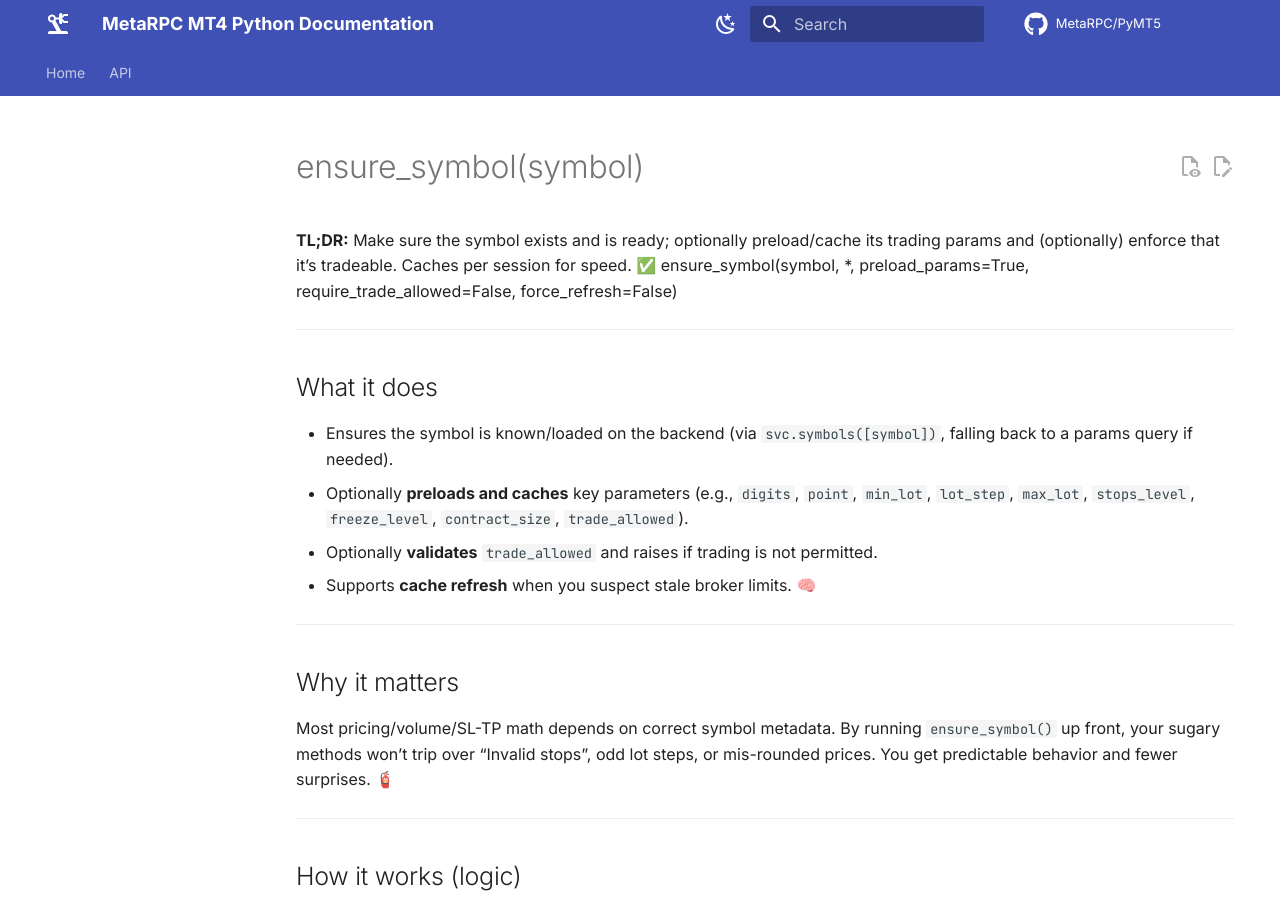
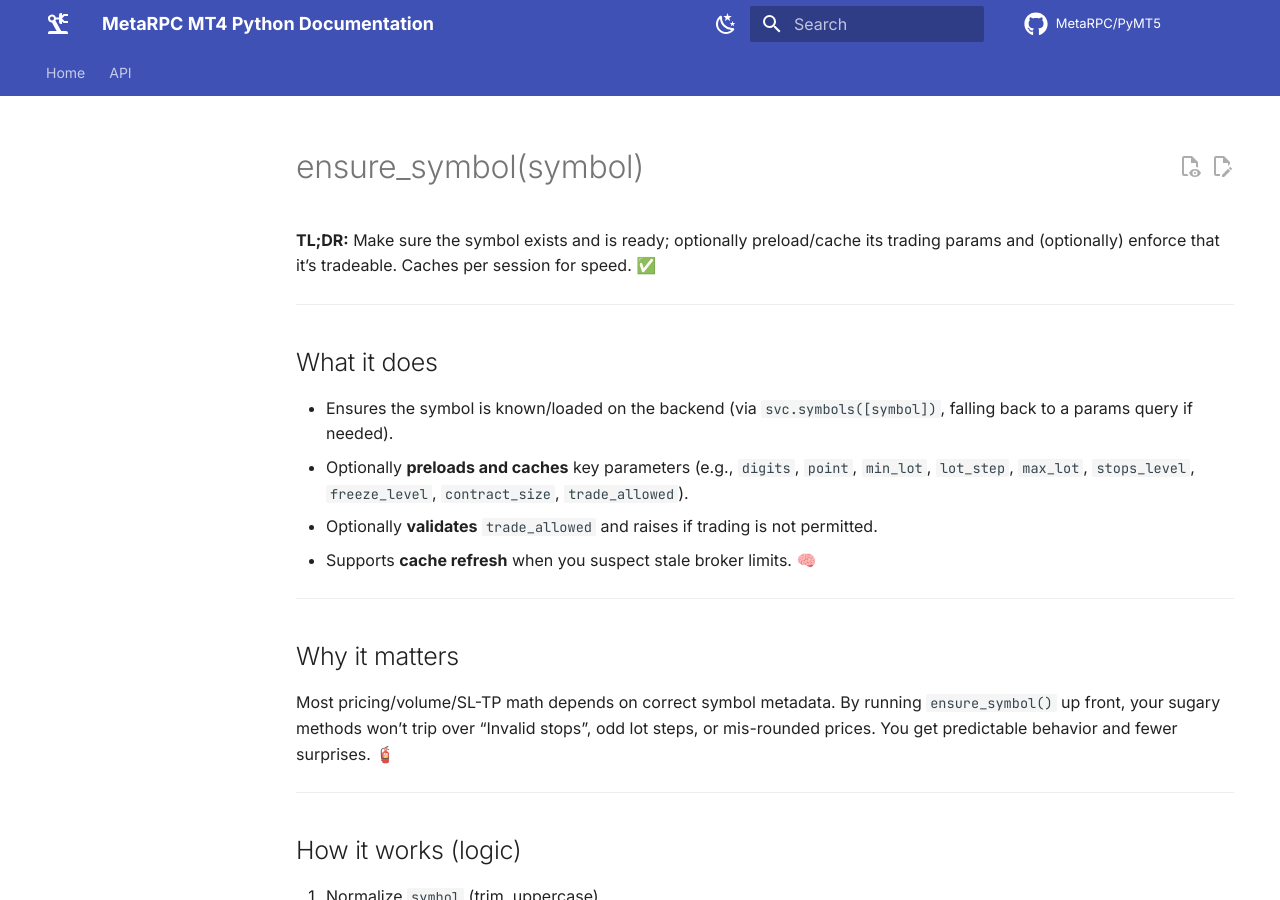
Before and after one commit to MetaRPC/PyMT4, an MkDocs documentation site: the page built from docs/Service/Symbols_and_Prices/ensure_symbol.md, in a window 1280 px wide and 900 px high. Built offline with MkDocs 1.6.1 and Material for MkDocs 9.7.7, drawn with Linux system fonts in a browser that asks for light colours; comment, search, counter and statistics services are not loaded.

```diff
--- a/docs/Service/Symbols_and_Prices/ensure_symbol.md
+++ b/docs/Service/Symbols_and_Prices/ensure_symbol.md
@@ -1,7 +1,8 @@
 # ensure_symbol(symbol)
 
+
 **TL;DR:** Make sure the symbol exists and is ready; optionally preload/cache its trading params and (optionally) enforce that it’s tradeable. Caches per session for speed. ✅
- ensure_symbol(symbol, *, preload_params=True, require_trade_allowed=False, force_refresh=False)
+
 ---
 
 ## What it does
```
